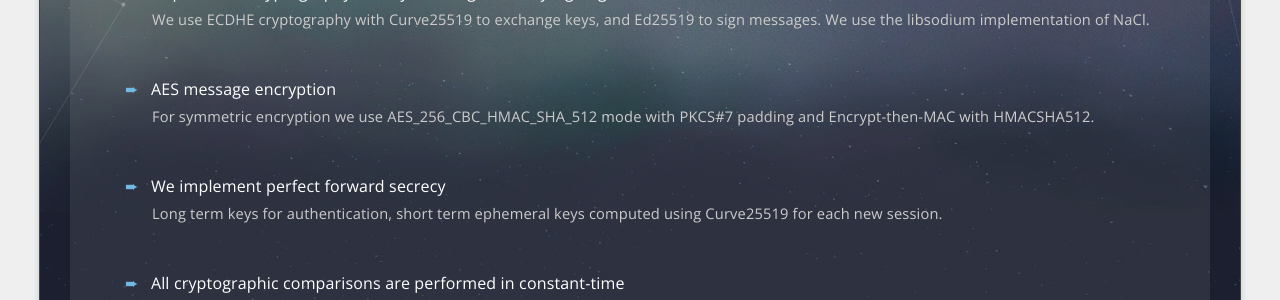
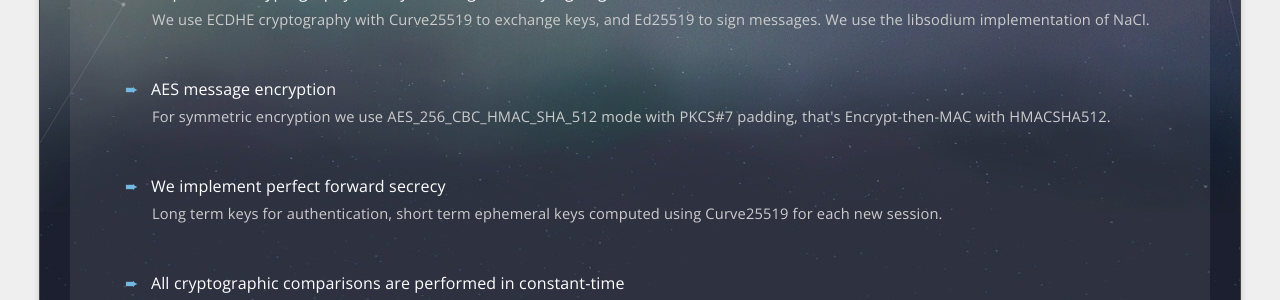
Before and after one commit to westgatecyber/westgatecyber.github.io, a Jekyll site: the page built from security.html, in a window 1280 px wide. Shown: the part 566-866 px from the top of the page. Built offline with Jekyll 4.4.1, drawn with Linux system fonts in a browser that asks for light colours; Markdown is read by kramdown in place of the engine named in the settings.

Commit message:
shall content change

```diff
--- a/security.html
+++ b/security.html
@@ -26,7 +26,7 @@ title: Security — Instant VPN
 
 				<li>
 					AES message encryption
-					<p>For symmetric encryption we use AES_256_CBC_HMAC_SHA_512 mode with PKCS#7 padding and Encrypt-then-MAC with HMACSHA512.</p>
+					<p>For symmetric encryption we use AES_256_CBC_HMAC_SHA_512 mode with PKCS#7 padding, that's Encrypt-then-MAC with HMACSHA512.</p>
 				</li>
 
 				<li>
```
